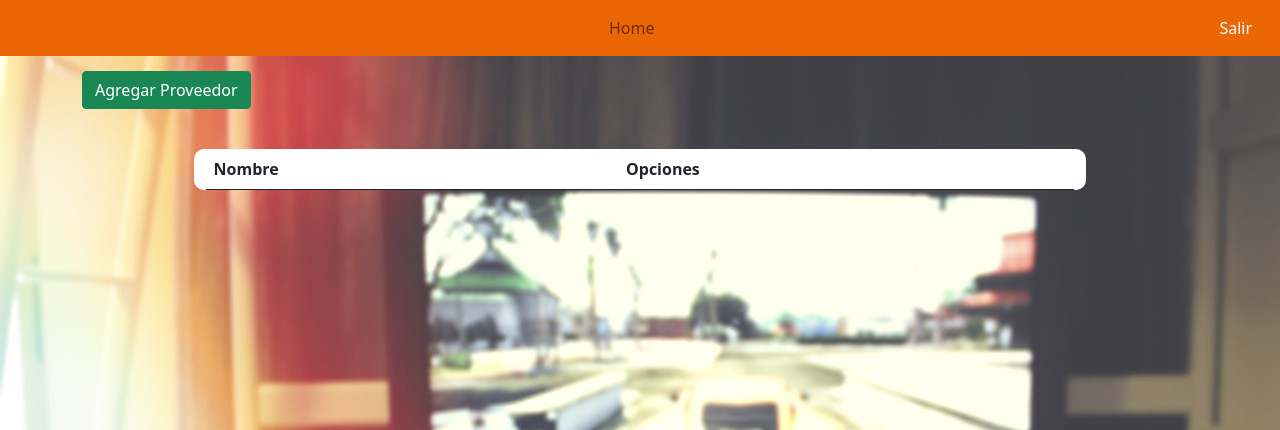
After one commit to madv1ll/Odyssey, a Django app: page /productos/proveedores/ in a window 1280 px wide. The commit adds this page. Shown: the top 430 px of the page. Run offline with Django 4.2, Linux system fonts and the light colour scheme; data that the repository does not hold is empty.

Commit message:
modificacion app producto

```diff
--- a/odyssey_web/odyssey_web/settings.py
+++ b/odyssey_web/odyssey_web/settings.py
@@ -112,7 +112,7 @@
 
 LANGUAGE_CODE = 'en-us'
 
-TIME_ZONE = 'UTC'
+TIME_ZONE = 'America/Santiago'
 
 USE_I18N = True
 
@@ -122,7 +122,7 @@
 # Static files (CSS, JavaScript, Images)
 # https://docs.djangoproject.com/en/4.0/howto/static-files/
 
-STATIC_URL = 'static/'
+STATIC_URL = '/static/'
 STATICFILES_DIRS = (os.path.join(BASE_DIR, 'static'),)
 
 MEDIA_URL = '/media/'
--- /dev/null
+++ b/odyssey_web/producto/templates/baseadmin.html
@@ -0,0 +1,56 @@
+{% load static %}
+<!doctype html>
+<html lang="en">
+
+<head>
+    <!-- Required meta tags -->
+    <meta charset="utf-8">
+    <meta name="viewport" content="width=device-width, initial-scale=1">
+
+    <link rel="stylesheet" href="{% static 'css/admin.css' %}">
+
+    <!-- Bootstrap CSS -->
+    <link href="https://cdn.jsdelivr.net/npm/bootstrap@5.0.2/dist/css/bootstrap.min.css" rel="stylesheet"
+        integrity="sha384-EVSTQN3/azprG1Anm3QDgpJLIm9Nao0Yz1ztcQTwFspd3yD65VohhpuuCOmLASjC" crossorigin="anonymous">
+
+    <title>Hello, world!</title>
+</head>
+
+<body>
+    <section>
+        <nav class="navbar navbar-expand-lg navbar-light" style="background-color: #EB6604;">
+            <div class="container-fluid">
+                <a class="navbar-brand" href="#"></a>
+                <button class="navbar-toggler" type="button" data-bs-toggle="collapse" data-bs-target="#navbarNav"
+                    aria-controls="navbarNav" aria-expanded="false" aria-label="Toggle navigation">
+                    <span class="navbar-toggler-icon"></span>
+                </button>
+                <div class="collapse navbar-collapse" id="navbarNav">
+                    <ul class="navbar-nav m-auto">
+                        <li class="nav-item">
+                            <a class="nav-link active" aria-current="page" href="#"></a>
+                        </li>
+                        <li class="nav-item">
+                            <a class="nav-link" href="#"></a>
+                        </li>
+                        <li class="nav-item">
+                            <a class="nav-link" href="{% url 'administrador' %}">Home</a>
+                        </li>
+                    </ul>
+                    <li class="d-flex">
+                        <a class="nav-link" href="#" id="salir">Salir</a>
+                    </li>
+                </div>
+            </div>
+        </nav>
+    </section>
+
+
+
+    <!-- Option 1: Bootstrap Bundle with Popper -->
+    <script src="https://cdn.jsdelivr.net/npm/bootstrap@5.0.2/dist/js/bootstrap.bundle.min.js"
+        integrity="sha384-MrcW6ZMFYlzcLA8Nl+NtUVF0sA7MsXsP1UyJoMp4YLEuNSfAP+JcXn/tWtIaxVXM"
+        crossorigin="anonymous"></script>
+</body>
+
+</html>
--- a/odyssey_web/producto/templates/categoria/agregar_categoria.html
+++ b/odyssey_web/producto/templates/categoria/agregar_categoria.html
@@ -1,4 +1,4 @@
-{% include 'administrador/baseadmin.html' %}
+{% include 'baseadmin.html' %}
 {% load crispy_forms_tags %}
 {% load static %}
 <div class="group">
--- a/odyssey_web/producto/templates/categoria/listaCategorias.html
+++ b/odyssey_web/producto/templates/categoria/listaCategorias.html
@@ -1,4 +1,4 @@
-{% include 'administrador/baseadmin.html' %}
+{% include 'baseadmin.html' %}
 {% load static %}
 
 
--- a/odyssey_web/producto/templates/categoria/modificar_categoria.html
+++ b/odyssey_web/producto/templates/categoria/modificar_categoria.html
@@ -1,4 +1,4 @@
-{% include 'administrador/baseadmin.html' %}
+{% include 'baseadmin.html' %}
 {% load crispy_forms_tags %}
 {% load static %}
 
--- a/odyssey_web/producto/templates/producto/listaProducto.html
+++ b/odyssey_web/producto/templates/producto/listaProducto.html
@@ -1,3 +1,5 @@
+{% include 'baseadmin.html' %}
+{% load crispy_forms_tags %}
 {% load static %}
 
 <div class="container-sm" id="producto">
--- a/odyssey_web/producto/templates/proveedor/agregar_proveedor.html
+++ b/odyssey_web/producto/templates/proveedor/agregar_proveedor.html
@@ -1,4 +1,4 @@
-{% include 'administrador/baseadmin.html' %}
+{% include 'baseadmin.html' %}
 {% load crispy_forms_tags %}
 {% load static %}
 
--- a/odyssey_web/producto/templates/proveedor/listaProveedores.html
+++ b/odyssey_web/producto/templates/proveedor/listaProveedores.html
@@ -1,4 +1,4 @@
-{% include 'administrador/baseadmin.html' %}
+{% include 'baseadmin.html' %}
 {% load static %}
 
 
--- a/odyssey_web/producto/templates/proveedor/modificar_proveedor.html
+++ b/odyssey_web/producto/templates/proveedor/modificar_proveedor.html
@@ -1,4 +1,4 @@
-{% include 'administrador/baseadmin.html' %}
+{% include 'baseadmin.html' %}
 {% load crispy_forms_tags %}
 {% load static %}
 
--- a/odyssey_web/producto/urls.py
+++ b/odyssey_web/producto/urls.py
@@ -5,7 +5,7 @@
 
 urlpatterns = [
     #producto
-    path('listar-productos/', listar_productos, name="temp_productos"),
+    path('listar-productos/', listar_productos, name="listar_productos"),
     path('agregar-producto/', agregar_producto, name="agregar_producto"),
     path('eliminar-producto/<id>/', eliminar_producto, name="eliminar_producto"),
     path('modificar-producto/<id>/', modificar_producto, name="modificar_producto"),
--- a/odyssey_web/producto/views.py
+++ b/odyssey_web/producto/views.py
@@ -8,15 +8,15 @@
 
 def listar_productos(request):
     productos = Producto.objects.all()
-    # page = request.GET.get('page', 1)
-    # try:
-    #     paginator = Paginator(productos, 5)
-    #     productos = paginator.page(page)
-    # except:
-    #     raise Http404
+    page = request.GET.get('page', 1)
+    try:
+        paginator = Paginator(productos, 5)
+        productos = paginator.page(page)
+    except:
+        raise Http404
     data = {
         'entity': productos,
-        # 'paginator': paginator
+        'paginator': paginator
     }
     return render(request, 'producto/listaProducto.html', data)
 
@@ -31,7 +31,7 @@
             messages.success(request, "Producto Registrado")
         else:
             data["form"] = formulario
-    return render(request, 'administrador/producto/agregar_producto.html', data)
+    return render(request, 'producto/agregar_producto.html', data)
 
 
 def eliminar_producto(request, id):
@@ -69,7 +69,7 @@
         'entity': proveedores,
         'paginator': paginator
     }
-    return render(request, 'administrador/proveedor/listaProveedores.html', data)
+    return render(request, 'proveedor/listaProveedores.html', data)
 
 def agregar_proveedor(request):
     data = {
@@ -82,7 +82,7 @@
             messages.success(request, "Proveedor Creado correctamente")
             return redirect(to="proveedores")
         data["form"] = formulario
-    return render(request, 'administrador/proveedor/agregar_proveedor.html', data)
+    return render(request, 'proveedor/agregar_proveedor.html', data)
 
 def eliminar_proveedor(request, id):
     proveedor = get_object_or_404(Proveedor, id_proveedor=id)
@@ -103,7 +103,7 @@
             return redirect(to="proveedores")
         else:
             data["form"] = formulario
-    return render(request, 'administrador/proveedor/modificar_proveedor.html', data)
+    return render(request, 'proveedor/modificar_proveedor.html', data)
 
 def listar_categoria(request):
     categorias = Categoria.objects.all()
@@ -117,7 +117,7 @@
         'entity': categorias,
         'paginator': paginator
     }
-    return render(request, 'administrador/categoria/listaCategorias.html', data)
+    return render(request, 'categoria/listaCategorias.html', data)
 
 
 def agregar_categoria(request):
@@ -131,7 +131,7 @@
             messages.success(request, "Categoria creado correctamente")
             return redirect(to="categorias")
         data["form"] = formulario
-    return render(request, 'administrador/categoria/agregar_categoria.html', data)
+    return render(request, 'categoria/agregar_categoria.html', data)
 
 def eliminar_categoria(request, id):
     categoria = get_object_or_404(Categoria, id=id)
@@ -151,4 +151,4 @@
             messages.success(request, "modificado correctamente")
             return redirect(to="categorias")
         data["form"] = formulario
-    return render(request, 'administrador/categoria/modificar_categoria.html', data)
+    return render(request, 'categoria/modificar_categoria.html', data)
```
